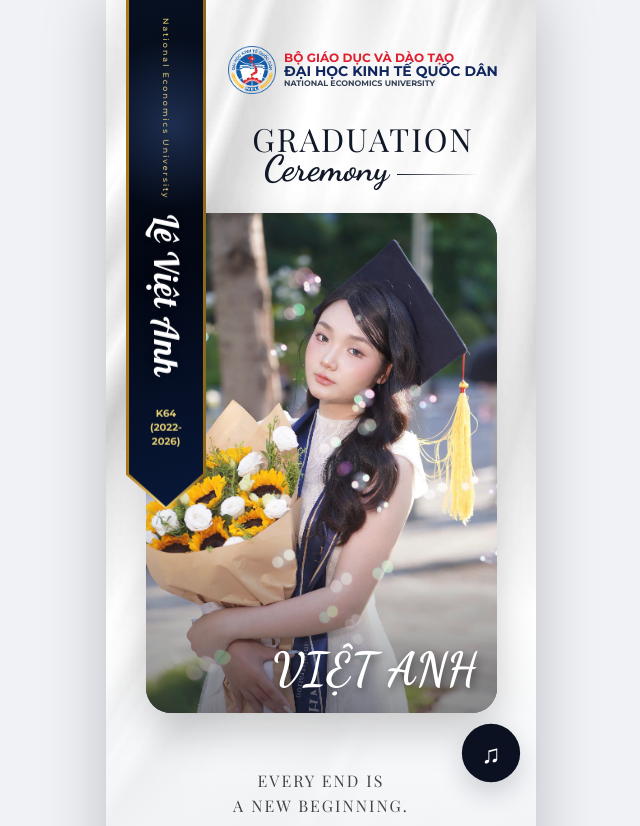
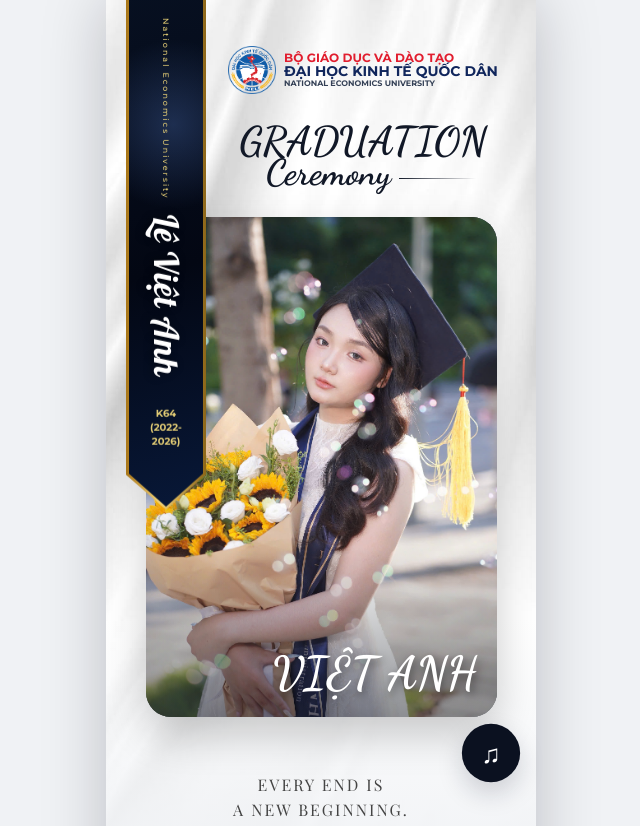
Before and after one commit to Littlesoakingmouse/thiepmoi, a website: page thiepmoi/index.html in a window 1280 px wide. Shown: the top 826 px of the page, without its empty margins (319-959 px from the left). Drawn offline with nearby package versions, Linux system fonts and the light colour scheme; a web font is replaced by a local one.

```diff
--- a/thiepmoi/styles.css
+++ b/thiepmoi/styles.css
@@ -188,12 +188,11 @@ img {
 .ceremony-title {
   position: relative;
   z-index: 3;
-  margin: 24px 0 28px 84px;
+  margin: 24px 8px 28px 92px;
   text-align: center;
   animation: slideDown 0.8s ease 0.32s both;
 }
 
-.ceremony-title p,
 .memory h2 span,
 .album h2,
 .letter-card h2,
@@ -204,9 +203,12 @@ img {
 
 .ceremony-title p {
   margin: 0;
-  font-size: 32px;
-  line-height: 0.95;
-  letter-spacing: 2px;
+  font-family: "Dancing Script", "Segoe UI", cursive;
+  font-size: 40px;
+  font-weight: 700;
+  line-height: 0.86;
+  letter-spacing: 0;
+  text-transform: none;
 }
 
 .ceremony-title span,
```
